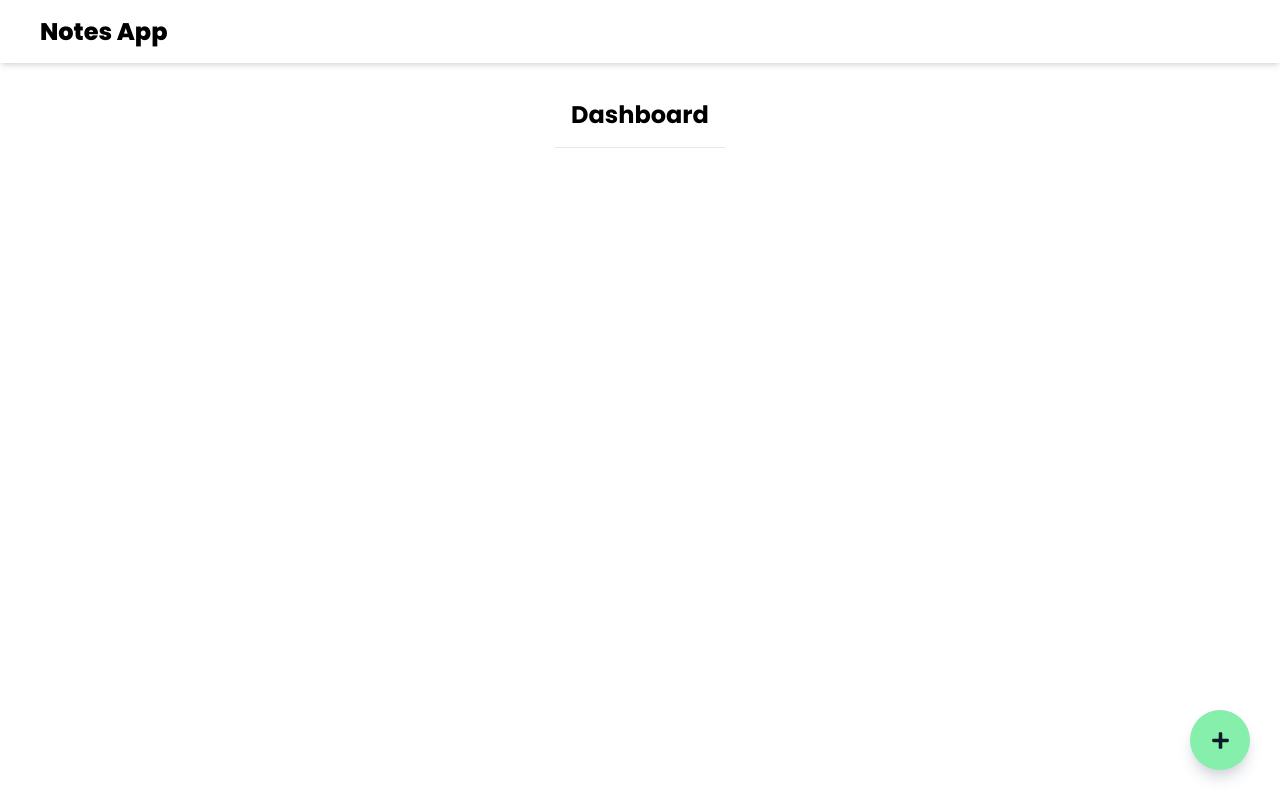
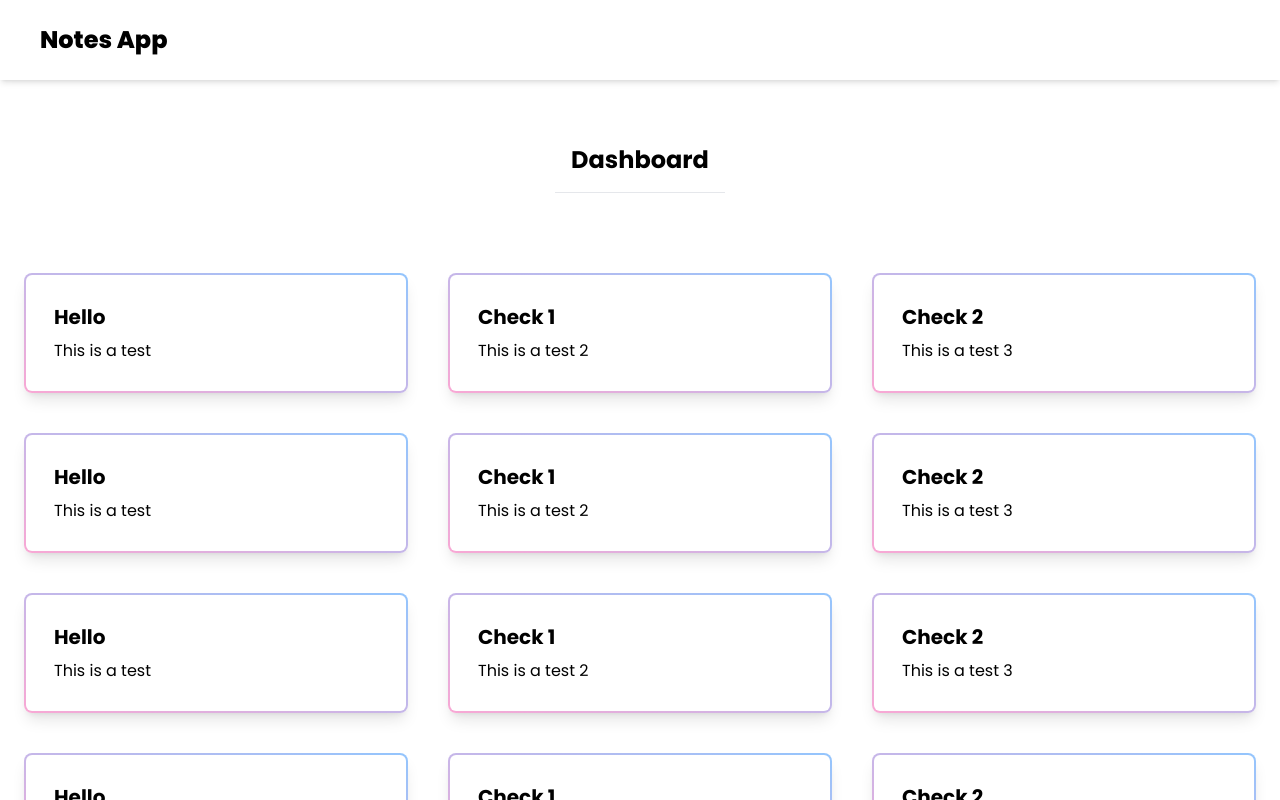
Before and after one commit to SHANIB-C-K/notes-app-mern, a Next.js app in the folder Frontend/notes-app-mern/: page / in a window 1280 px wide. Built offline with nearby package versions, Linux system fonts and the light colour scheme.

Commit message:
card designed

```diff
--- /dev/null
+++ b/Frontend/notes-app-mern/app/components/Cards/Card.tsx
@@ -0,0 +1,21 @@
+import React from "react";
+import data from "../../json/sample.json";
+
+const Card = () => {
+  return (
+    <>
+      <div className="grid xl:grid-cols-3 gap-10 lg:grid-cols-2">
+        {data.map((datas) => (
+          <div className="w-96 rounded-lg bg-gradient-to-tr from-pink-300 to-blue-300 p-0.5 shadow-lg hover:cursor-pointer">
+            <div className="bg-white p-7 rounded-md">
+              <h1 className="font-bold text-xl mb-2">{datas.title}</h1>
+              <p>{datas.description}</p>
+            </div>
+          </div>
+        ))}
+      </div>
+    </>
+  );
+};
+
+export default Card;
--- a/Frontend/notes-app-mern/app/components/Navbar/Navbar.tsx
+++ b/Frontend/notes-app-mern/app/components/Navbar/Navbar.tsx
@@ -3,7 +3,7 @@ import React from "react";
 const Navbar = () => {
   return (
     <>
-      <div className="h-20 w-full bg-white shadow-md flex items-center">
+      <div className="h-20 w-full bg-white shadow-md flex items-center fixed">
         <h1 className="ml-10 text-2xl font-extrabold">Notes App</h1>
       </div>
     </>
--- /dev/null
+++ b/Frontend/notes-app-mern/app/json/sample.json
@@ -0,0 +1,20 @@
+[
+  { "title": "Hello", "description": "This is a test" },
+  { "title": "Check 1", "description": "This is a test 2" },
+  { "title": "Check 2", "description": "This is a test 3" },
+  { "title": "Hello", "description": "This is a test" },
+  { "title": "Check 1", "description": "This is a test 2" },
+  { "title": "Check 2", "description": "This is a test 3" },
+  { "title": "Hello", "description": "This is a test" },
+  { "title": "Check 1", "description": "This is a test 2" },
+  { "title": "Check 2", "description": "This is a test 3" },
+  { "title": "Hello", "description": "This is a test" },
+  { "title": "Check 1", "description": "This is a test 2" },
+  { "title": "Check 2", "description": "This is a test 3" },
+  { "title": "Hello", "description": "This is a test" },
+  { "title": "Check 1", "description": "This is a test 2" },
+  { "title": "Check 2", "description": "This is a test 3" },
+  { "title": "Hello", "description": "This is a test" },
+  { "title": "Check 1", "description": "This is a test 2" },
+  { "title": "Check 2", "description": "This is a test 3" }
+]
--- a/Frontend/notes-app-mern/app/page.tsx
+++ b/Frontend/notes-app-mern/app/page.tsx
@@ -1,18 +1,26 @@
 import React from "react";
 import Navbar from "./components/Navbar/Navbar";
 import { FaPlus } from "react-icons/fa";
-import './page.css'
+import "./page.css";
+import Card from "./components/Cards/Card";
 
 const page = () => {
   return (
     <>
-      <div className="h-screen w-screen flex flex-col bg-white text-black overflow-x-hidden gap-5">
+      <div className="h-screen w-screen flex flex-col bg-white text-black overflow-x-hidden gap-20">
         <Navbar />
-        <div className="flex flex-col flex-1 items-center">
+        <div className="flex flex-col flex-1 items-center mt-32">
           <div className="flex flex-row items-center justify-between px-4 py-4 border-b border-gray-200">
             <h1 className="text-2xl font-bold">Dashboard</h1>
           </div>
         </div>
+
+        {/* Card section */}
+        <div className="w-full flex items-center justify-center">
+          <Card />
+        </div>
+
+        {/* bottom button */}
         <div className="flex flex-col h-full w-full justify-end items-end">
           <button className="plus-btn bg-green-300 before:bg-green-600 shadow-lg shadow-gray-300 fixed">
             <FaPlus />
```
Also changed, not shown: 1 other file (tests, documents, lock files or other folders).
